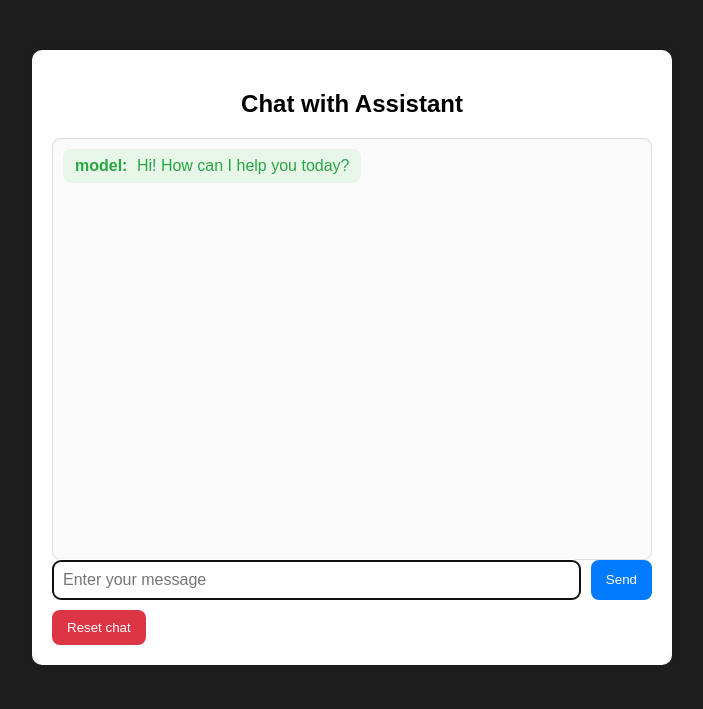
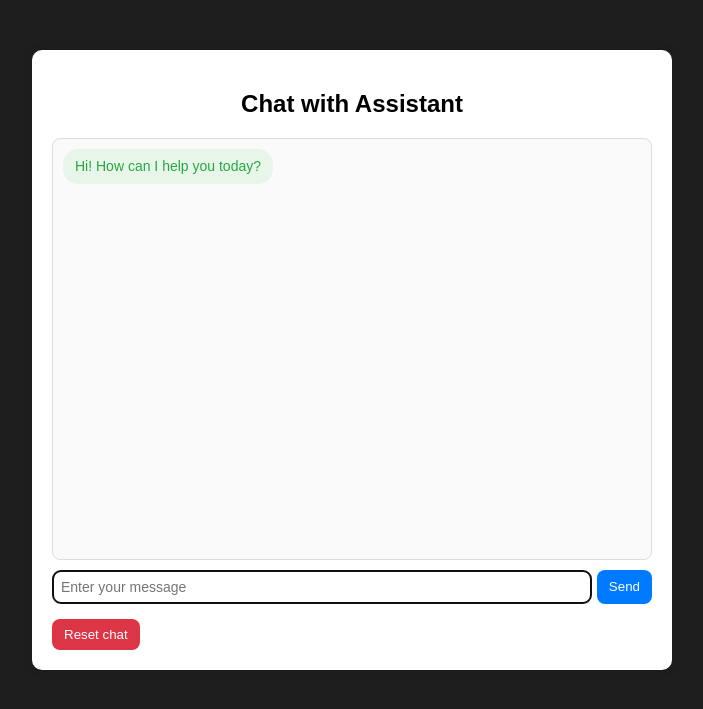
Before and after one commit to Aryan-Raj3112/Caractify, a Flask app: page /reset in a window 1280 px wide. Shown: the top 709 px of the page, without its empty margins (288-991 px from the left). Run offline with Flask 3, Linux system fonts and the light colour scheme.

Commit message:
frontend changes

```diff
--- a/app.py
+++ b/app.py
@@ -34,7 +34,7 @@ def chat():
         message['parts'] = markdown.markdown(message['parts'], output_format='html')
     return render_template('index.html', chat_history=session.get('history', []))
 
-@app.route('/reset', methods=['GET'])
+@app.route('/reset', methods=['GET', 'POST'])
 def reset():
     session.clear()
     session['history'] = [
--- a/static/styles.css
+++ b/static/styles.css
@@ -18,56 +18,57 @@ body {
 .chat-box {
     height: 400px;
     overflow-y: auto;
-    padding: 10px;
     border: 1px solid #ddd;
     border-radius: 8px;
     background-color: #fafafa;
+    padding: 10px;
     display: flex;
     flex-direction: column;
-    gap: 0;
 }
 
-.chat-box .model-msg, .chat-box .user-msg {
-    margin: 0;
+.message {
+    max-width: 70%;
     padding: 8px 12px;
-    border-radius: 8px;
-    overflow-wrap: break-word;
+    border-radius: 15px;
+    margin-bottom: 5px;
+    line-height: 1.4;
+    font-size: 14px;
+    word-wrap: break-word;
 }
 
-/* Styling for model's messages */
-.chat-box .model-msg {
+.model-msg {
+    align-self: flex-start;
+    background-color: #e8f5e9;
     color: #28a745;
-    background-color: #e8f5e9;
-    margin-right: auto;
 }
 
-/* Styling for user's messages */
-.chat-box .user-msg {
-    color: #e8f5e9;
-    background-color: #333537;
-    margin-left: auto;
+.user-msg {
+    align-self: flex-end;
+    background-color: #333;
+    color: white;
 }
 
 form {
     display: flex;
-    gap: 10px;
+    margin-top: 10px;
 }
 
 input[type="text"] {
     width: 100%;
-    padding: 10px;
-    font-size: 16px;
+    padding: 8px;
+    font-size: 14px;
     border: 1px solid #ddd;
     border-radius: 8px;
 }
 
-button {
-    padding: 10px 15px;
+#sendButton {
+    padding: 8px 12px;
     background-color: #007bff;
     color: white;
     border: none;
     border-radius: 8px;
     cursor: pointer;
+    margin-left: 5px;
 }
 
 button:hover {
@@ -75,13 +76,15 @@ button:hover {
 }
 
 #resetButton {
-    margin-top: 10px;
+    padding: 8px 12px;
+    margin-top: 5px;
     background-color: #dc3545;
     color: white;
     border: none;
     border-radius: 8px;
     cursor: pointer;
 }
+
 .container {
     text-align: center;
 }
@@ -90,15 +93,7 @@ h1 {
     font-size: 2rem;
     margin-bottom: 20px;
 }
-.role {
-    display: inline-block; /* Ensures the role is inline */
-    margin-right: 5px; /* Spacing between the role and the message */
+
+.role, .text {
+    display: inline;
 }
-
-.text {
-    display: inline-block;
-}
-.message {
-    margin: 5px 0; /* Control spacing between messages */
-    padding: 5px;
-}
--- a/templates/index.html
+++ b/templates/index.html
@@ -5,26 +5,24 @@
     <div class="chat-container">
         <h2 style="text-align: center;">Chat with Assistant</h2>
         <div class="chat-box">
-            <!-- Flask will render the chat history here -->
             {% if chat_history %}
                 {% for message in chat_history %}
                     <div class="message {{ message['role'] }}-msg">
-                        <span class="role"><strong>{{ message['role'] }}:</strong></span>
-                        <span class="text">{{ message['parts'] | safe }}</span>
+                        {{ message['parts'] | safe }}
                     </div>
                 {% endfor %}
             {% else %}
                 <div class="message model-msg">
-                    <span class="role"><strong>model:</strong></span>
-                    <span class="text">Hi! How can I help you today?</span>
+                    Hi! How can I help you today?
                 </div>
             {% endif %}
+
         </div>
 
     <!-- Form to send messages -->
     <form action="/chat" method="POST">
         <input autocomplete="off" autofocus type="text" name="message" placeholder="Enter your message" required>
-        <button type="submit">Send</button>
+        <button id="sendButton" type="submit">Send</button>
     </form>
 
     <!-- Form to reset conversation history -->
```
